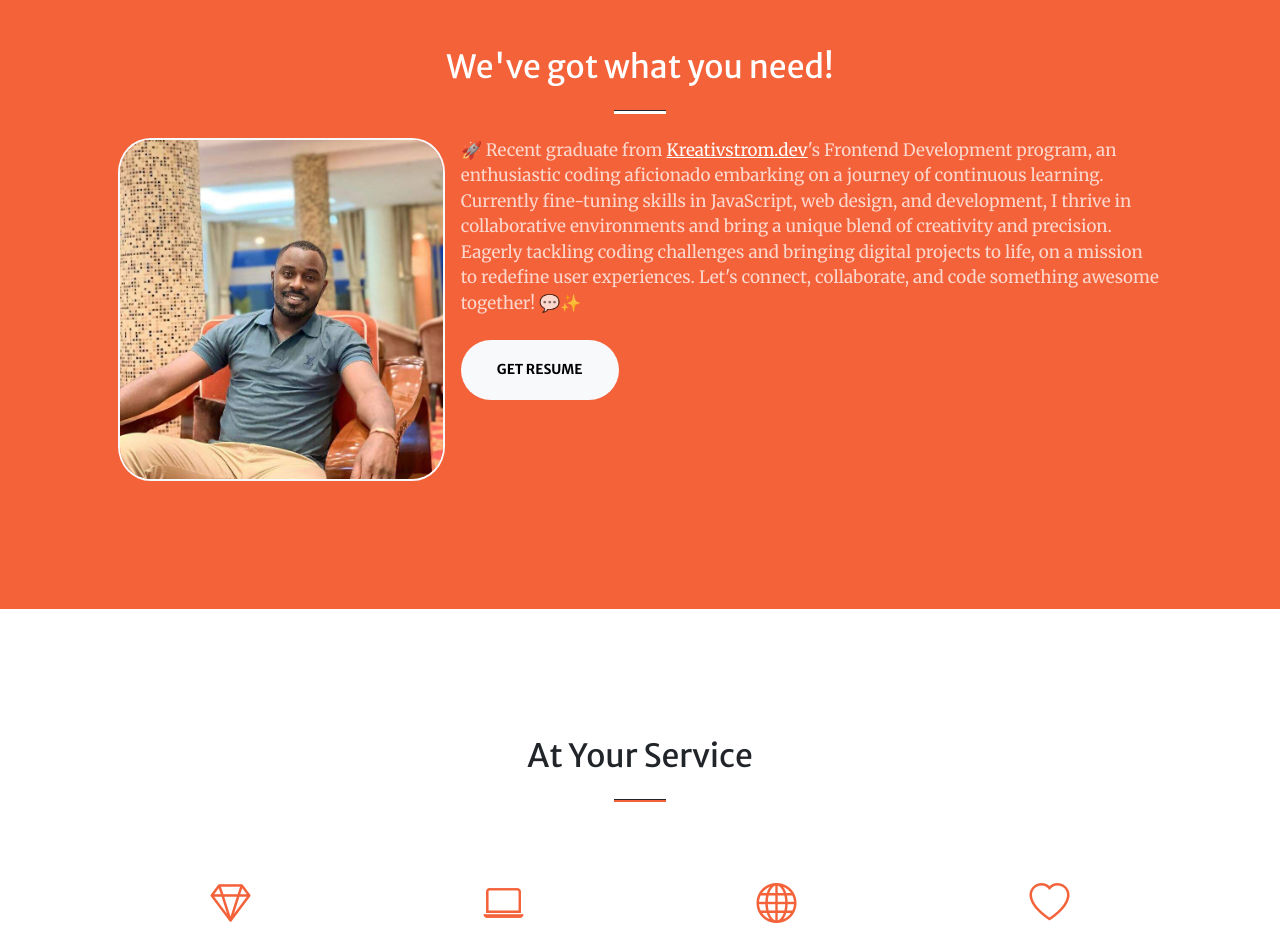
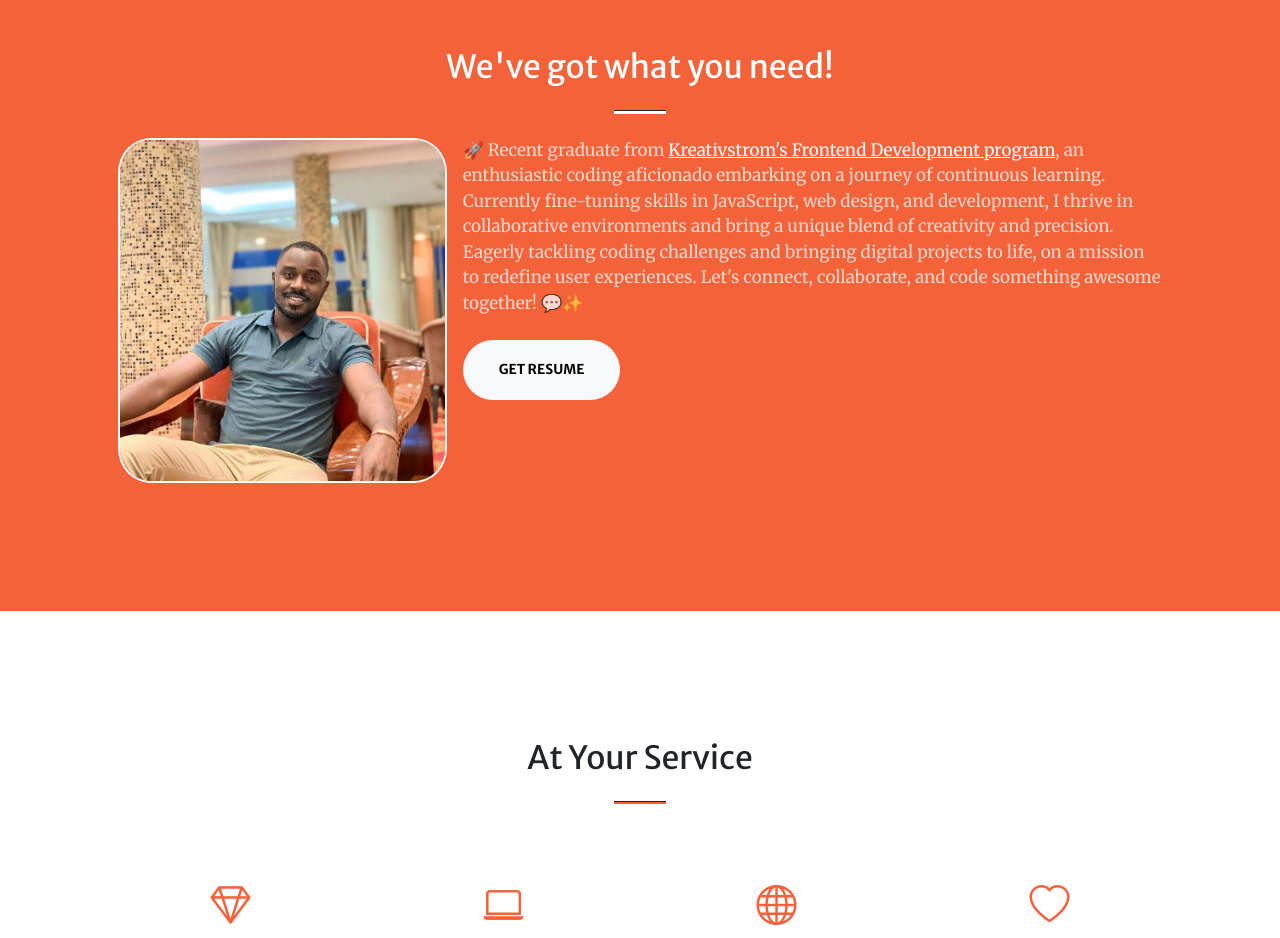
Before and after one commit to amankanz/kaneza-portfolio, a plain HTML site: page index.html in a window 1280 px wide. Shown: the part 880-1818 px from the top of the page. Drawn offline with nearby package versions, Linux system fonts and the light colour scheme; some packages are replaced by stand-ins of ours; a script that the page names is missing.

Commit message:
Update index.html
Adding my certificate credential link.

```diff
--- a/index.html
+++ b/index.html
@@ -106,17 +106,18 @@
                 <p class="text-white-75 mb-4">
                   🚀 Recent graduate from
                   <a
-                    href="https://www.kreativstorm.de/fd-admission"
+                    href="https://credsverse.com/credentials/e7e72939-fbf7-468f-86d5-0299b3a07673"
                     class="text-white"
-                    >Kreativstrom.dev</a
-                  >'s Frontend Development program, an enthusiastic coding
-                  aficionado embarking on a journey of continuous learning.
-                  Currently fine-tuning skills in JavaScript, web design, and
-                  development, I thrive in collaborative environments and bring
-                  a unique blend of creativity and precision. Eagerly tackling
-                  coding challenges and bringing digital projects to life, on a
-                  mission to redefine user experiences. Let's connect,
-                  collaborate, and code something awesome together! 💬✨
+                    target="_blank"
+                    >Kreativstrom's Frontend Development program</a
+                  >, an enthusiastic coding aficionado embarking on a journey of
+                  continuous learning. Currently fine-tuning skills in
+                  JavaScript, web design, and development, I thrive in
+                  collaborative environments and bring a unique blend of
+                  creativity and precision. Eagerly tackling coding challenges
+                  and bringing digital projects to life, on a mission to
+                  redefine user experiences. Let's connect, collaborate, and
+                  code something awesome together! 💬✨
                 </p>
                 <a
                   download
```
